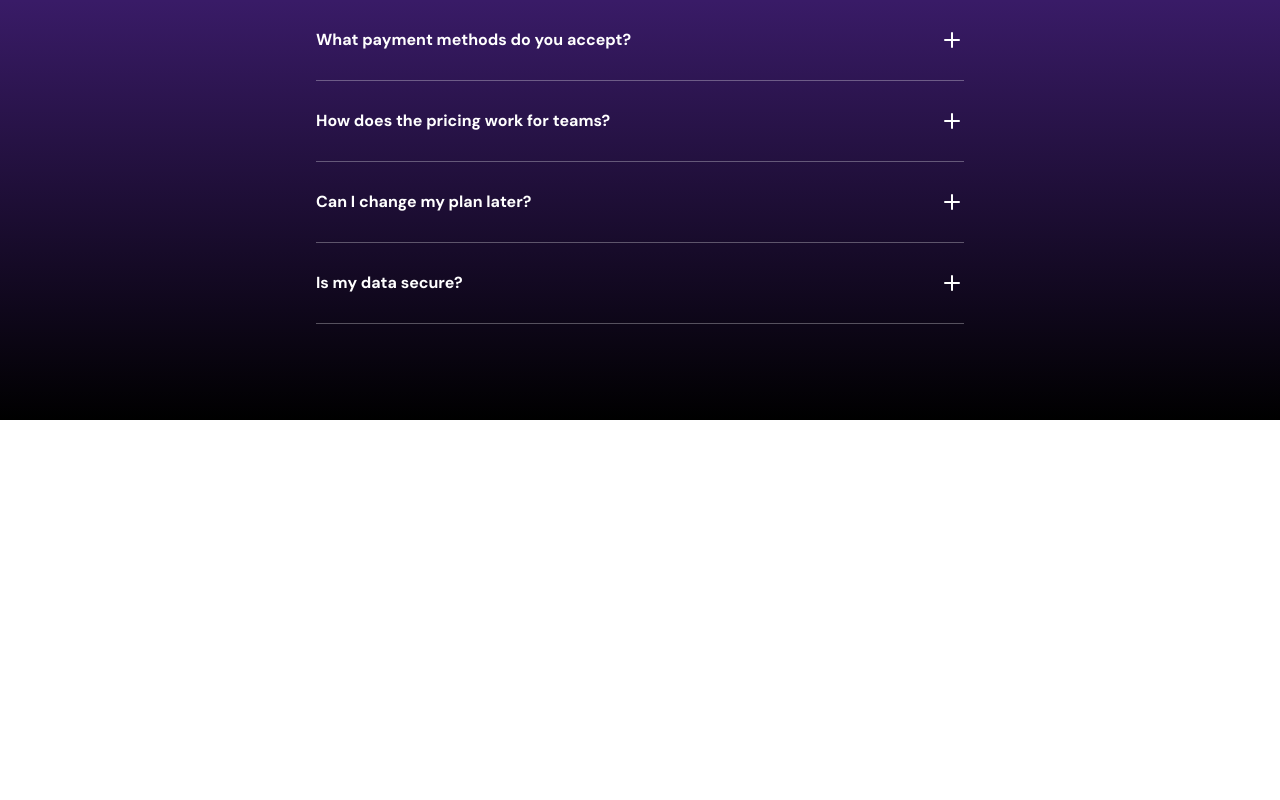
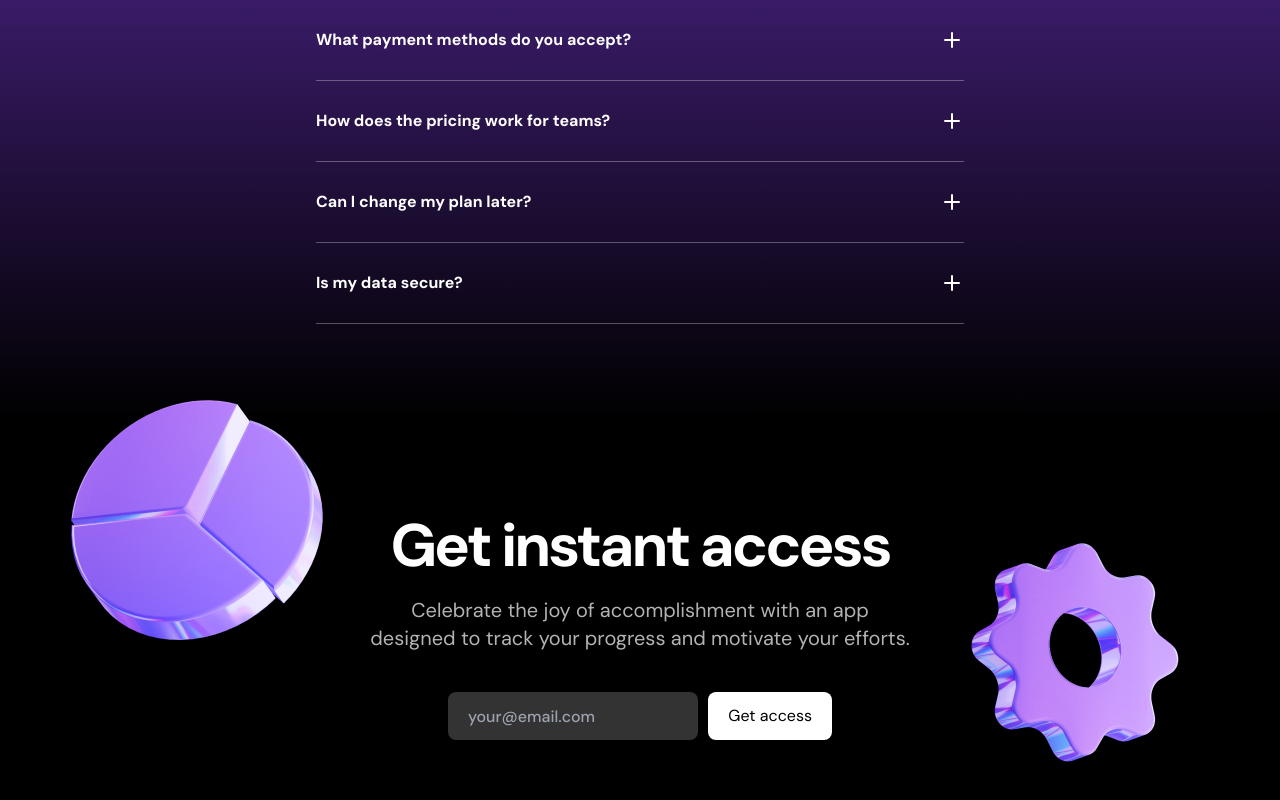
Before and after one commit to nicobastien/dark-landing, a Next.js app: page / in a window 1280 px wide. Shown: the part 3118-3918 px from the top of the page. Before the commit the page ends 3538 px from the top, so only its background shows below. Built offline with nearby package versions, Linux system fonts and the light colour scheme.

Commit message:
Call to action section

```diff
--- a/src/components/CallToAction.tsx
+++ b/src/components/CallToAction.tsx
@@ -1,3 +1,35 @@
+import helixImage from "../assets/images/helix2.png";
+import emojiStarImage from "../assets/images/emojistar.png";
+import Image from "next/image";
+
 export const CallToAction = () => {
-  return null;
+  return (
+    <div className="bg-black text-white py-[72px] sm:py-24  text-center">
+      <div className="container max-w-xl relative">
+        <Image src={helixImage} className="absolute top-6 left-[calc(100%+36px)]" alt="" />
+        <Image src={emojiStarImage} className="absolute -top-[128px] right-[calc(100%+24px)]" alt="" />
+
+        <h2 className="font-bold text-5xl sm:text-6xl tracking-tighter">
+          Get instant access
+        </h2>
+        <p className="text-xl text-white/70 mt-5">
+          Celebrate the joy of accomplishment with an app designed to track your
+          progress and motivate your efforts.
+        </p>
+        <form
+          className="mt-10 flex flex-col gap-2.5 max-w-sm mx-auto sm:flex-row"
+          action=""
+        >
+          <input
+            className="h-12 bg-white/20 rounded-lg px-5 font-medium placeholder:text-[#9CA3AF] sm:flex-1"
+            type="email"
+            placeholder="your@email.com"
+          />
+          <button className="bg-white text-black h-12 rounded-lg px-5">
+            Get access
+          </button>
+        </form>
+      </div>
+    </div>
+  );
 };
```
